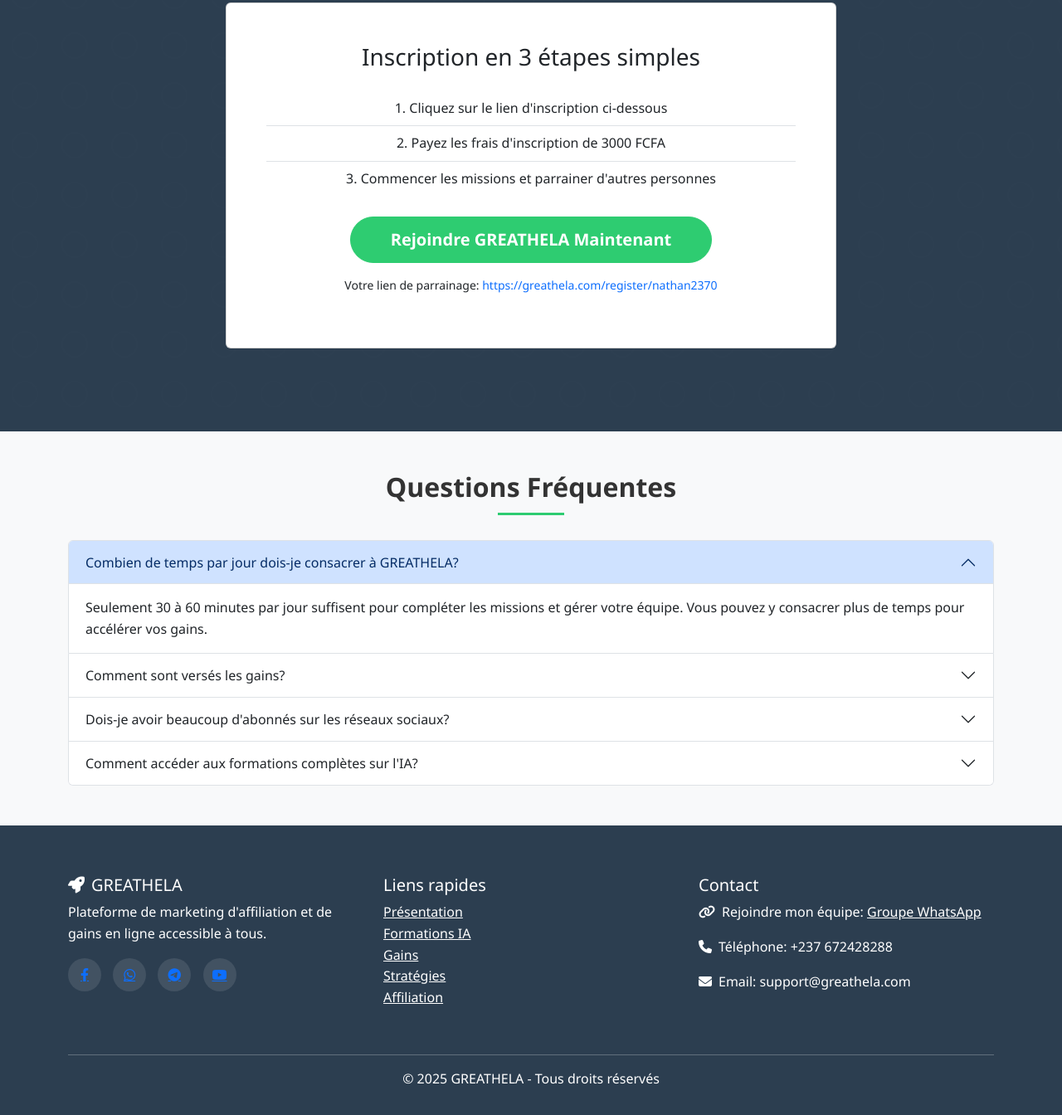
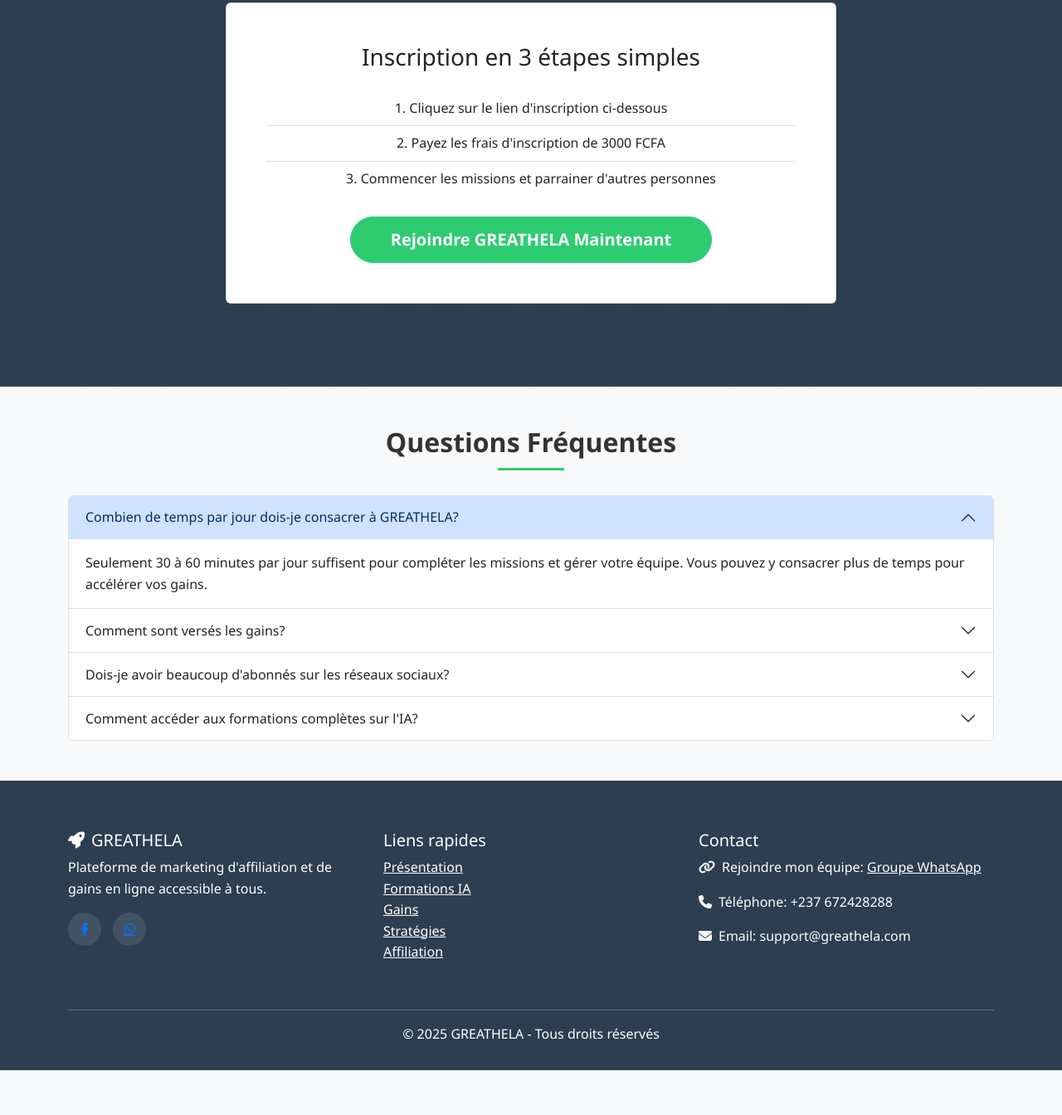
Before and after one commit to Nathan234580975/Greathelaapp, a plain HTML site: page index.html in a window 1280 px wide. Shown: the part 5416-6760 px from the top of the page at 83% size. After the commit the page ends 6706 px from the top, so only its background shows below. Drawn offline with nearby package versions, Linux system fonts and the light colour scheme.

Commit message:
Add files via upload

```diff
--- a/index.html
+++ b/index.html
@@ -703,7 +703,6 @@
                             </ol>
                             <div class="text-center mt-4">
                                 <a href="https://greathela.com/register/nathan2370" class="btn btn-primary btn-lg px-5">Rejoindre GREATHELA Maintenant</a>
-                                <p class="small mt-3">Votre lien de parrainage: <span class="text-primary">https://greathela.com/register/nathan2370</span></p>
                             </div>
                         </div>
                     </div>
@@ -778,9 +777,8 @@
                     <p>Plateforme de marketing d'affiliation et de gains en ligne accessible à tous.</p>
                     <div class="mt-3">
                         <a href="#" class="social-icon"><i class="fab fa-facebook-f"></i></a>
-                        <a href="#" class="social-icon"><i class="fab fa-whatsapp"></i></a>
-                        <a href="#" class="social-icon"><i class="fab fa-telegram"></i></a>
-                        <a href="#" class="social-icon"><i class="fab fa-youtube"></i></a>
+                        <a href=" wa.me/237672428288" class="social-icon"><i class="fab fa-whatsapp"></i></a>
+
                     </div>
                 </div>
                 <div class="col-md-4 mb-4">
```
